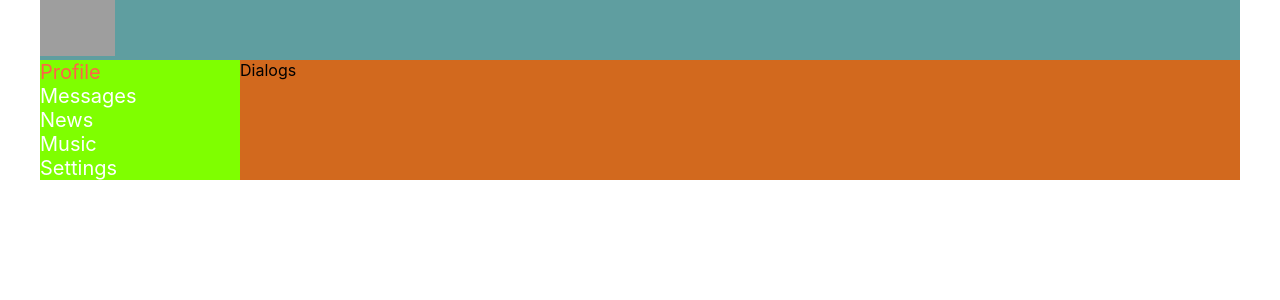
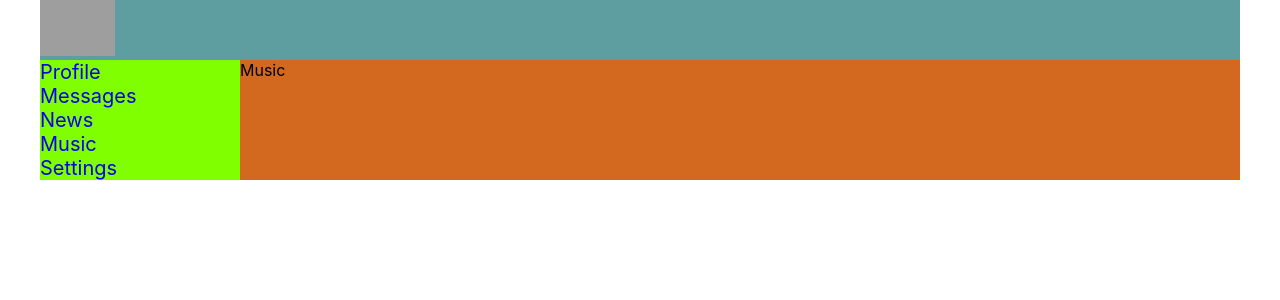
Before and after one commit to s-iklenko/projects-profile-react, a React (Create React App) app: page /music in a window 1280 px wide. Shown: the top 300 px of the page. Built offline with nearby package versions, Linux system fonts and the light colour scheme; grey boxes are pictures that could not be loaded.

Commit message:
added route in navbar

```diff
--- a/package.json
+++ b/package.json
@@ -8,6 +8,7 @@
     "@testing-library/user-event": "^12.7.0",
     "react": "^17.0.1",
     "react-dom": "^17.0.1",
+    "react-router-dom": "^5.2.0",
     "react-scripts": "4.0.2",
     "web-vitals": "^1.1.0"
   },
--- a/src/App.js
+++ b/src/App.js
@@ -4,18 +4,26 @@
 import Header from './components/Header/Header';
 import Navbar from './components/Navbar/Navbar';
 import Dialogs from './components/Dialogs/Dialogs';
+import News from './components/News/News';
+import { BrowserRouter, Route } from 'react-router-dom';
+import Music from './components/Music/Music';
+import Settings from './components/Settings/Settings';
 
-const App = () => {
+const App = (props) => {
   return (
-    <div className='app-wrapper'>
-      <Header />
-      <Navbar />
-      <div className='app-wrapper-content'>
-        {/* <Profile /> */}
-        <Dialogs />
+    <BrowserRouter>
+      <div className='app-wrapper'>
+        <Header />
+        <Navbar />
+        <div className='app-wrapper-content'>
+          <Route path='/dialogs' component={Dialogs} />
+          <Route path='/profile' component={Profile} />
+          <Route path='/news' component={News} />
+          <Route path='/music' component={Music} />
+          <Route path='/settings' component={Settings} />
+        </div>
       </div>
-
-    </div>
+    </BrowserRouter>
   );
 }
 
--- /dev/null
+++ b/src/components/Music/Music.jsx
@@ -0,0 +1,12 @@
+import React from 'react';
+import x from './Music.module.css';
+
+const Music = (props) => {
+    return (
+        <div>
+            Music
+        </div>
+    )
+}
+
+export default Music;
--- a/src/components/Navbar/Navbar.jsx
+++ b/src/components/Navbar/Navbar.jsx
@@ -5,19 +5,19 @@
   return (
     <nav className={x.nav}>
       <div className={`${x.item} ${x.active}`}>
-        <a>Profile</a>
+        <a href='/profile'>Profile</a>
       </div>
       <div className={x.item}>
-        <a>Messages</a>
+        <a href='/dialogs'>Messages</a>
       </div>
       <div className={x.item}>
-        <a>News</a>
+        <a href='/news'>News</a>
       </div>
       <div className={x.item}>
-        <a>Music</a>
+        <a href='/music'>Music</a>
       </div>
       <div className={x.item}>
-        <a>Settings</a>
+        <a href='/settings'>Settings</a>
       </div>
     </nav>
   );
--- /dev/null
+++ b/src/components/News/News.jsx
@@ -0,0 +1,12 @@
+import React from 'react';
+import x from './News.module.css';
+
+const News = (props) => {
+    return (
+        <div>
+            News
+        </div>
+    )
+}
+
+export default News;
--- /dev/null
+++ b/src/components/Settings/Settings.jsx
@@ -0,0 +1,12 @@
+import React from 'react';
+import x from './Settings.module.css';
+
+const Settings = (props) => {
+    return (
+        <div>
+            Settings
+        </div>
+    )
+}
+
+export default Settings;
```
Also changed, not shown: src/components/Music/Music.module.css (added), src/components/News/News.module.css (added), src/components/Settings/Settings.module.css (added), 1 other file (tests, documents, lock files or other folders).
